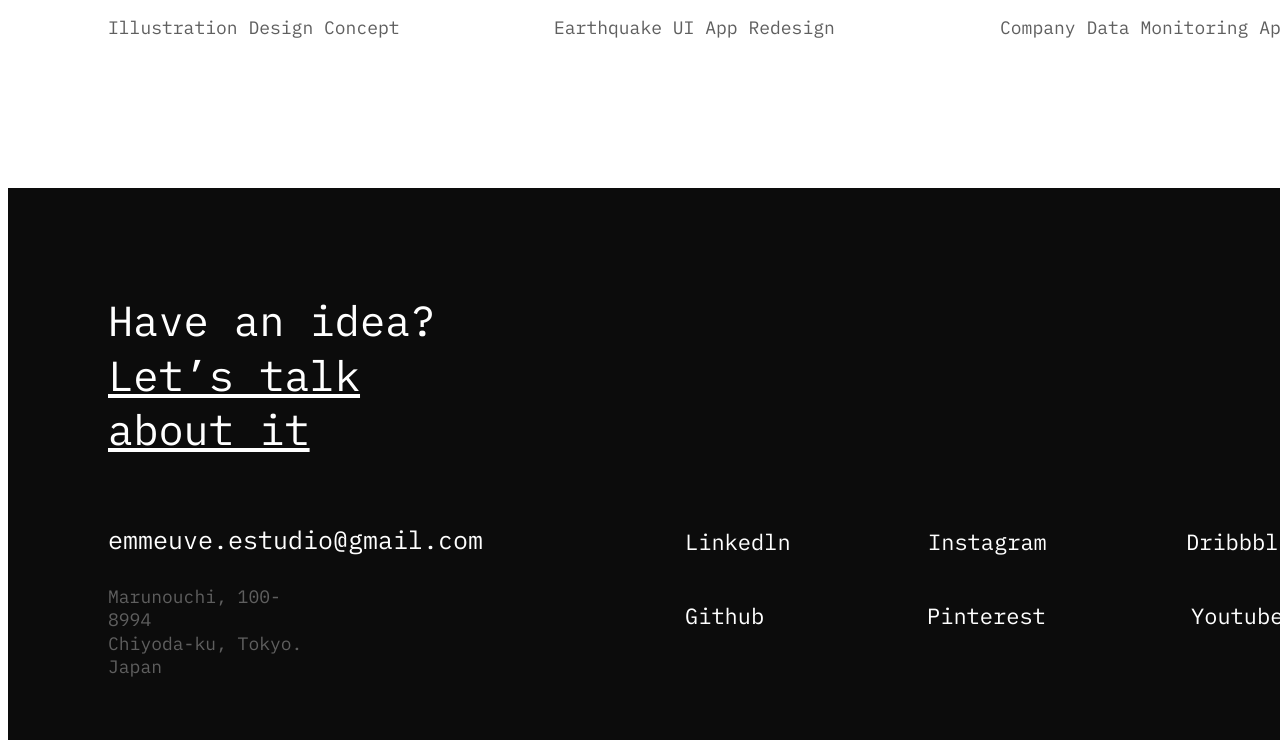
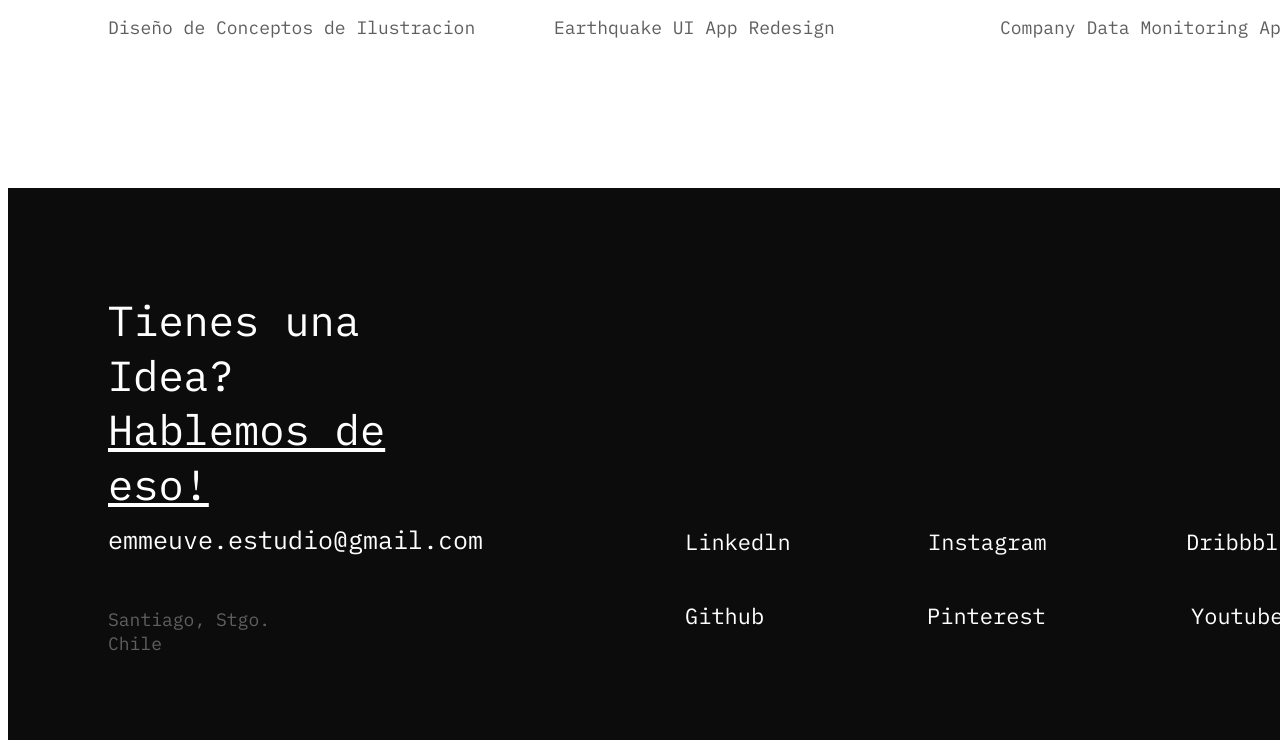
Before and after one commit to Emmeuve/Emmeuve.github.io, a plain HTML site: page index.html in a window 1280 px wide. Shown: the part 2604-3352 px from the top of the page. Drawn offline with Linux system fonts and the light colour scheme.

Commit message:
Update Index.html

```diff
--- a/index.html
+++ b/index.html
@@ -87,7 +87,7 @@
       </div>
       <div class="flex-row">
         <span class="illustration-design-concept"
-          >Illustration Design Concept</span
+          >Diseño de Conceptos de Ilustracion</span
         ><span class="earthquake-ui-app">Earthquake UI App Redesign</span
         ><span class="company-data-monitoring"
           >Company Data Monitoring App</span
@@ -95,15 +95,15 @@
       </div>
       <div class="rectangle-11">
         <div class="talk-about-idea">
-          <span class="have-idea">Have an idea?<br /></span
-          ><span class="talk-about-it">Let’s talk about it</span>
+          <span class="have-idea">Tienes una Idea?<br /></span
+          ><span class="talk-about-it">Hablemos de eso!</span>
         </div>
         <span class="email">emmeuve.estudio@gmail.com</span
         ><span class="instagram">Instagram</span
         ><span class="linkedin">Linkedln</span
         ><span class="dribbble">Dribbble</span
         ><span class="address"
-          >Marunouchi, 100-8994<br />Chiyoda-ku, Tokyo. Japan</span
+          ><br />Santiago, Stgo. Chile</span
         ><span class="pinterest">Pinterest</span
         ><span class="youtube">Youtube</span
         ><span class="github-12">Github</span>
```
